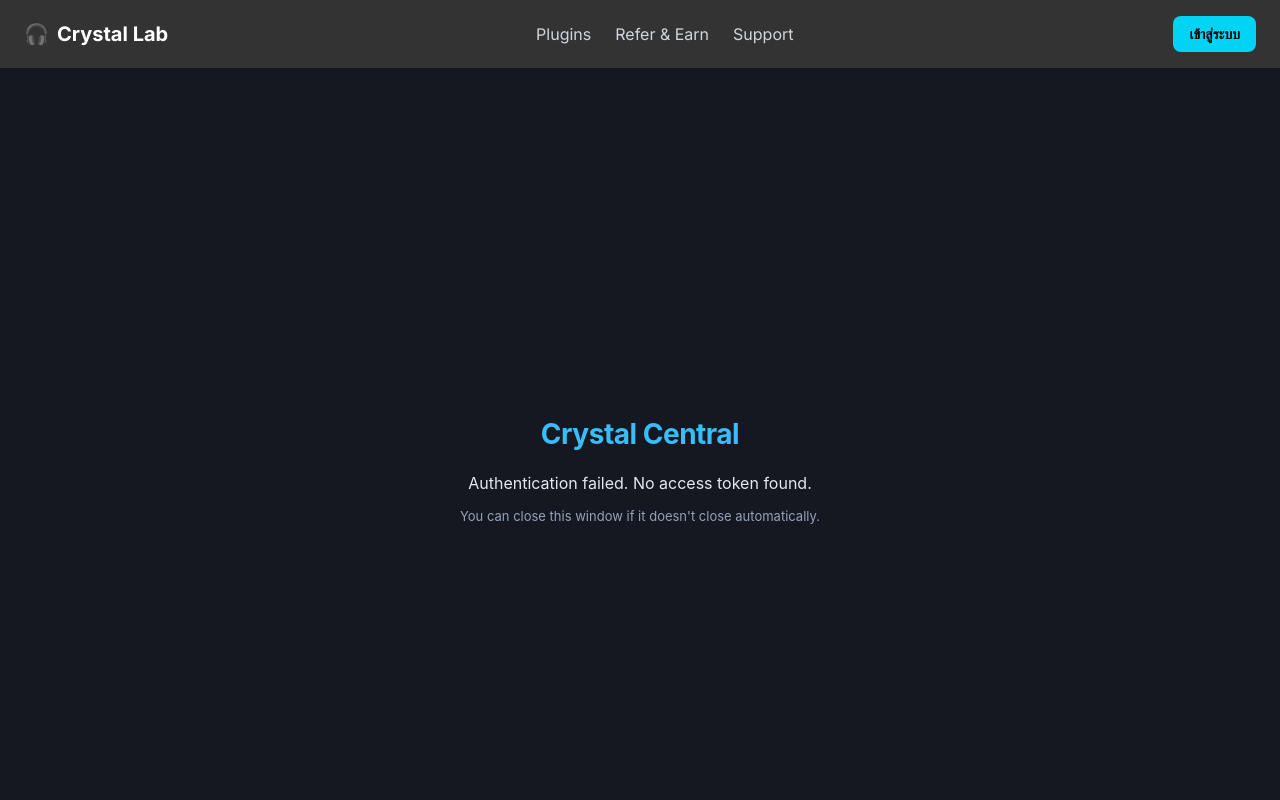
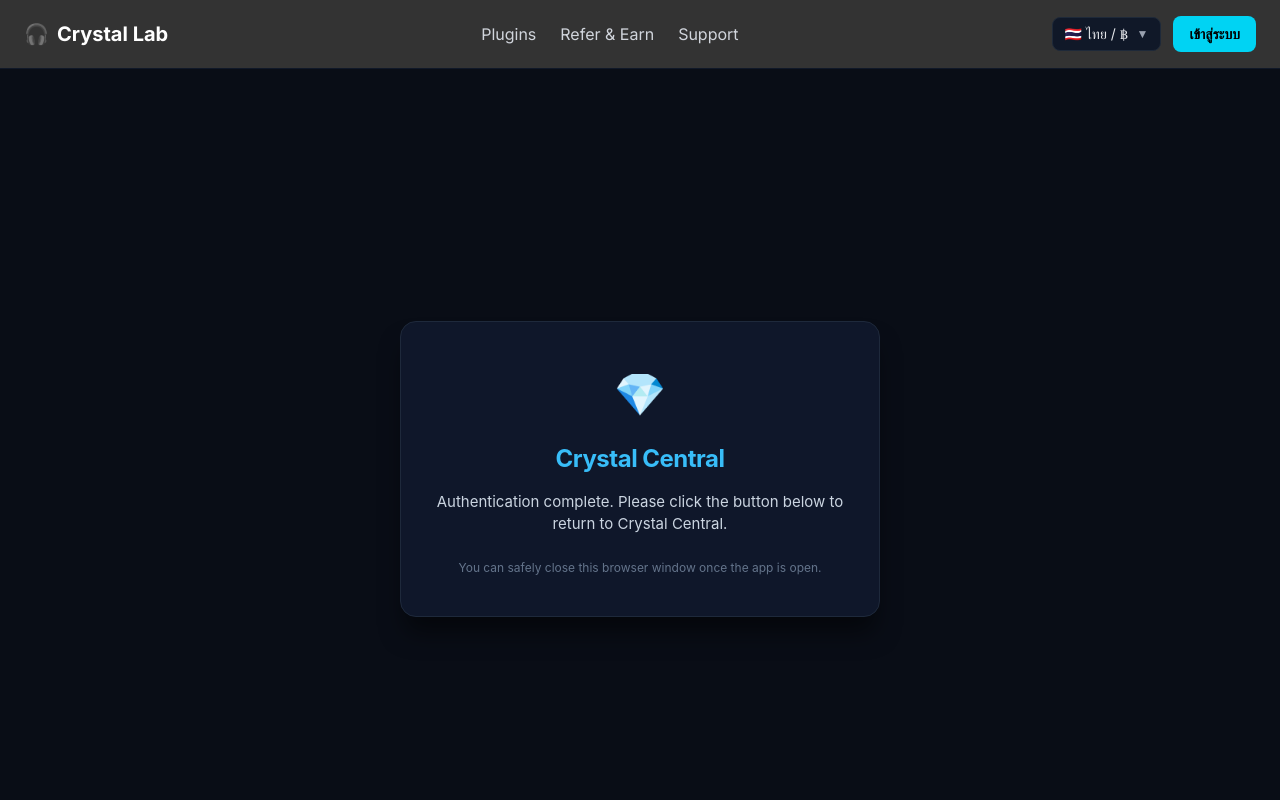
Before and after one commit to Stephen-Nanchakorn/Crystal-Labolatories, a Next.js app: page /auth/desktop-callback in a window 1280 px wide. Shown: the top 800 px of the page. Built offline with nearby package versions, Linux system fonts and the light colour scheme; no server answers.

Commit message:
Fix Google OAuth redirect preserving desktop-callback and add Supabase session retrieval

```diff
--- a/app/auth/callback/route.ts
+++ b/app/auth/callback/route.ts
@@ -4,6 +4,7 @@ import { NextResponse } from "next/server";
 export async function GET(request: Request) {
   const requestUrl = new URL(request.url);
   const code = requestUrl.searchParams.get("code");
+  const next = requestUrl.searchParams.get("next") || "/dashboard";
 
   // ถ้าไม่มี code ให้ redirect ไปหน้า home
   if (!code) {
@@ -21,8 +22,11 @@ export async function GET(request: Request) {
       return NextResponse.redirect(`${requestUrl.origin}/login?error=${encodeURIComponent(error.message)}`);
     }
 
-    // สำเร็จ → redirect ไปหน้า dashboard หรือ profile
-    return NextResponse.redirect(`${requestUrl.origin}/dashboard`); // หรือ /profile
+    // สำเร็จ → redirect ไปหน้าที่ระบุใน next
+    const targetUrl = next.startsWith("http")
+      ? next
+      : `${requestUrl.origin}${next.startsWith('/') ? next : `/${next}`}`;
+    return NextResponse.redirect(targetUrl);
 
   } catch (err) {
     console.error("Unexpected error in callback:", err);
--- a/app/auth/desktop-callback/page.tsx
+++ b/app/auth/desktop-callback/page.tsx
@@ -1,51 +1,99 @@
 'use client';
 
 import { useEffect, useState } from 'react';
+import { createClient } from '@/lib/supabase/client';
 
 export default function DesktopCallbackPage() {
-  const [status, setStatus] = useState('Authenticating with Crystal Central...');
+  const [status, setStatus] = useState<string>('Connecting with Crystal Central...');
+  const [deepLink, setDeepLink] = useState<string | null>(null);
+  const [userEmail, setUserEmail] = useState<string | null>(null);
 
   useEffect(() => {
-    // 1. ดึง Token จาก URL Hash ที่ Supabase ส่งมา
+    async function processAuth() {
+      const supabase = createClient();
+
+      // 1. Try URL Hash (implicit flow)
       const hash = window.location.hash.substring(1);
-    const params = new URLSearchParams(hash);
-    const accessToken = params.get('access_token');
-    const refreshToken = params.get('refresh_token');
+      const hashParams = new URLSearchParams(hash);
+      let accessToken = hashParams.get('access_token');
+      let refreshToken = hashParams.get('refresh_token');
+
+      // 2. Try URL Search Params
+      const searchParams = new URLSearchParams(window.location.search);
+      if (!accessToken) {
+        accessToken = searchParams.get('access_token');
+        refreshToken = searchParams.get('refresh_token');
+      }
+
+      // 3. Try Supabase Client session
+      if (!accessToken) {
+        try {
+          const { data: { session } } = await supabase.auth.getSession();
+          if (session) {
+            accessToken = session.access_token;
+            refreshToken = session.refresh_token;
+            if (session.user?.email) setUserEmail(session.user.email);
+          }
+        } catch (e) {
+          console.error('Failed to get session from supabase:', e);
+        }
+      }
 
       if (accessToken) {
-      setStatus('Sign in successful! Opening Crystal Central app...');
+        setStatus('Sign in successful! Opening Crystal Central...');
 
-      // 2. ส่ง Deep Link ไปเปิดแอป Crystal Central ทันที
-      const deepLinkUrl = `crystalcentral://auth?access_token=${accessToken}${
-        refreshToken ? `&refresh_token=${refreshToken}` : ''
-      }`;
-      window.location.href = deepLinkUrl;
+        let targetUrl = `crystalcentral://auth?access_token=${encodeURIComponent(accessToken)}`;
+        if (refreshToken) targetUrl += `&refresh_token=${encodeURIComponent(refreshToken)}`;
+        if (userEmail) targetUrl += `&email=${encodeURIComponent(userEmail)}`;
 
-      // 3. ปิดแท็บอัตโนมัติเมื่อส่งข้อมูลเสร็จ
+        setDeepLink(targetUrl);
+
+        // Attempt automatic redirect
+        try {
+          window.location.href = targetUrl;
+        } catch (err) {
+          console.error('Redirect failed:', err);
+        }
+
+        // Auto close after 4 seconds
         setTimeout(() => {
           window.close();
+        }, 4000);
+      } else {
+        // Listen once to auth state change if session is being processed
+        const { data: { subscription } } = supabase.auth.onAuthStateChange((_event, session) => {
+          if (session?.access_token) {
+            const token = session.access_token;
+            const rToken = session.refresh_token;
+            const email = session.user?.email || '';
+            setStatus('Sign in successful! Opening Crystal Central...');
+            const target = `crystalcentral://auth?access_token=${encodeURIComponent(token)}${
+              rToken ? `&refresh_token=${encodeURIComponent(rToken)}` : ''
+            }${email ? `&email=${encodeURIComponent(email)}` : ''}`;
+            setDeepLink(target);
+            window.location.href = target;
+          }
+        });
+
+        // If after 3 seconds still no token:
+        setTimeout(() => {
+          setStatus('Authentication complete. Please click the button below to return to Crystal Central.');
         }, 3000);
-    } else {
-      setStatus('Authentication failed. No access token found.');
+
+        return () => {
+          subscription.unsubscribe();
+        };
       }
-  }, []);
+    }
+
+    processAuth();
+  }, [userEmail]);
 
   return (
-    <>
-      {/* สไตล์ครอบคลุมเพื่อซ่อน Button หรือองค์ประกอบแปลกปลอมในหน้านี้โดยเฉพาะ */}
-      <style jsx global>{`
-        /* ซ่อนปุ่มทั้งหมดเฉพาะในหน้านี้ */
-        button,
-        .btn,
-        [role="button"] {
-          display: none !important;
-        }
-      `}</style>
-
     <main
       style={{
         minHeight: '100vh',
-          backgroundColor: '#151821',
+        backgroundColor: '#090d16',
         color: '#ffffff',
         display: 'flex',
         flexDirection: 'column',
@@ -57,45 +105,72 @@ export default function DesktopCallbackPage() {
           '-apple-system, BlinkMacSystemFont, "Segoe UI", Roboto, sans-serif',
       }}
     >
-        <div style={{ maxWidth: '480px', width: '100%' }}>
-          {/* Header */}
+      <div
+        style={{
+          maxWidth: '480px',
+          width: '100%',
+          background: '#0f172a',
+          border: '1px solid #1e293b',
+          borderRadius: '16px',
+          padding: '40px 28px',
+          boxShadow: '0 20px 25px -5px rgba(0, 0, 0, 0.5)',
+        }}
+      >
+        <div style={{ fontSize: '42px', marginBottom: '16px' }}>💎</div>
         <h1
           style={{
-              fontSize: '28px',
+            fontSize: '24px',
             fontWeight: 700,
             color: '#38bdf8',
-              margin: '0 0 16px 0',
+            margin: '0 0 14px 0',
             letterSpacing: '-0.5px',
           }}
         >
           Crystal Central
         </h1>
 
-          {/* สถานะ */}
         <p
           style={{
-              fontSize: '16px',
-              color: '#e2e8f0',
-              margin: '0 0 12px 0',
+            fontSize: '15px',
+            color: '#cbd5e1',
+            margin: '0 0 24px 0',
             lineHeight: 1.5,
           }}
         >
           {status}
         </p>
 
-          {/* ข้อความปิดหน้าต่าง */}
+        {deepLink && (
+          <a
+            href={deepLink}
+            style={{
+              display: 'inline-block',
+              backgroundColor: '#0284c7',
+              color: '#ffffff',
+              padding: '12px 28px',
+              borderRadius: '8px',
+              textDecoration: 'none',
+              fontWeight: 600,
+              fontSize: '14px',
+              marginBottom: '20px',
+              boxShadow: '0 4px 14px 0 rgba(2, 132, 199, 0.4)',
+            }}
+          >
+            Open in Crystal Central App
+          </a>
+        )}
+
         <p
           style={{
-              fontSize: '13px',
-              color: '#94a3b8',
+            fontSize: '12px',
+            color: '#64748b',
             margin: 0,
             lineHeight: 1.4,
           }}
         >
-            You can close this window if it doesn&apos;t close automatically.
+          You can safely close this browser window once the app is open.
         </p>
       </div>
     </main>
-    </>
   );
 }
--- a/app/login/page.tsx
+++ b/app/login/page.tsx
@@ -184,10 +184,15 @@ export default function LoginPage() {
   }
 
   function handleSignInWithGoogle() {
+    const redirectParam = redirectTo || (typeof window !== 'undefined' ? new URLSearchParams(window.location.search).get('redirect') : null);
+    const callbackUrl = redirectParam
+      ? `${window.location.origin}/auth/callback?next=${encodeURIComponent(redirectParam)}`
+      : `${window.location.origin}/auth/callback`;
+
     supabase.auth.signInWithOAuth({
       provider: 'google',
       options: {
-        redirectTo: `${window.location.origin}/auth/callback`,
+        redirectTo: callbackUrl,
       },
     });
   }
```
Lines whose indentation alone changed are shown as unchanged.
